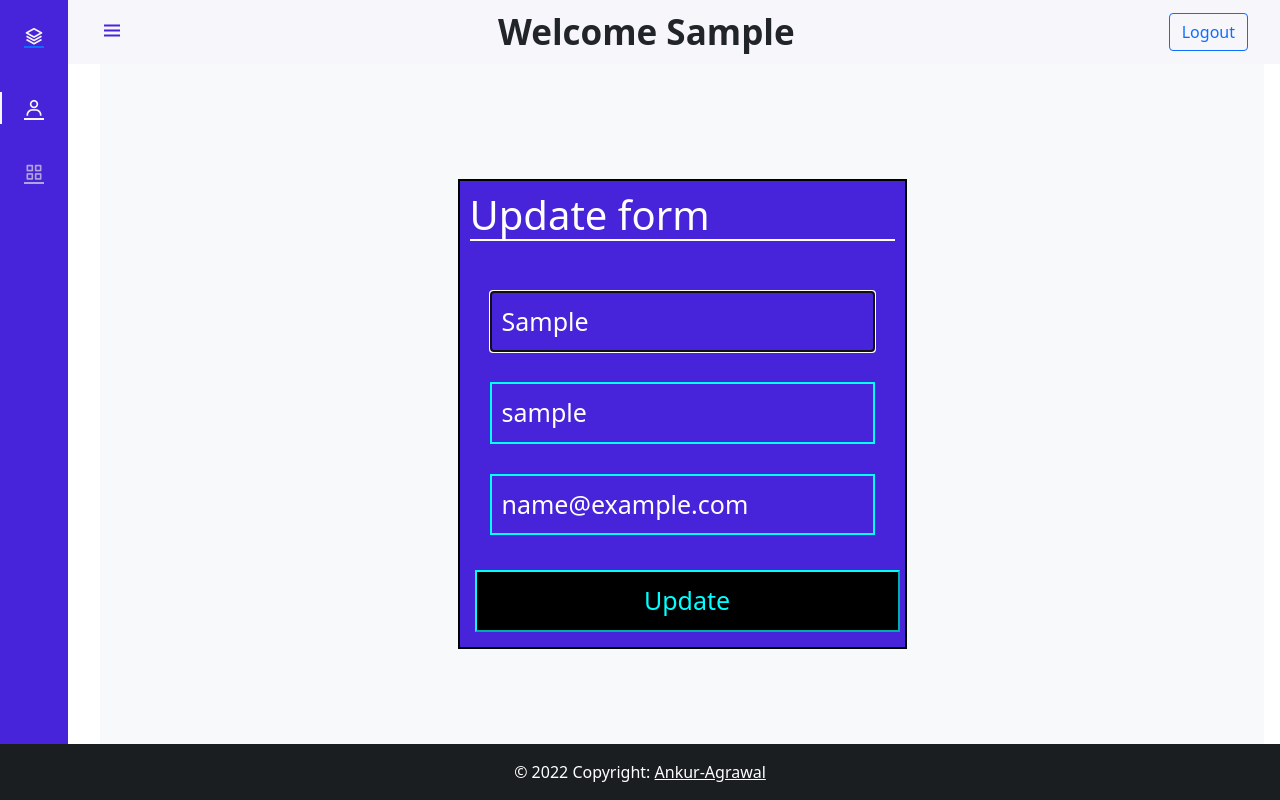
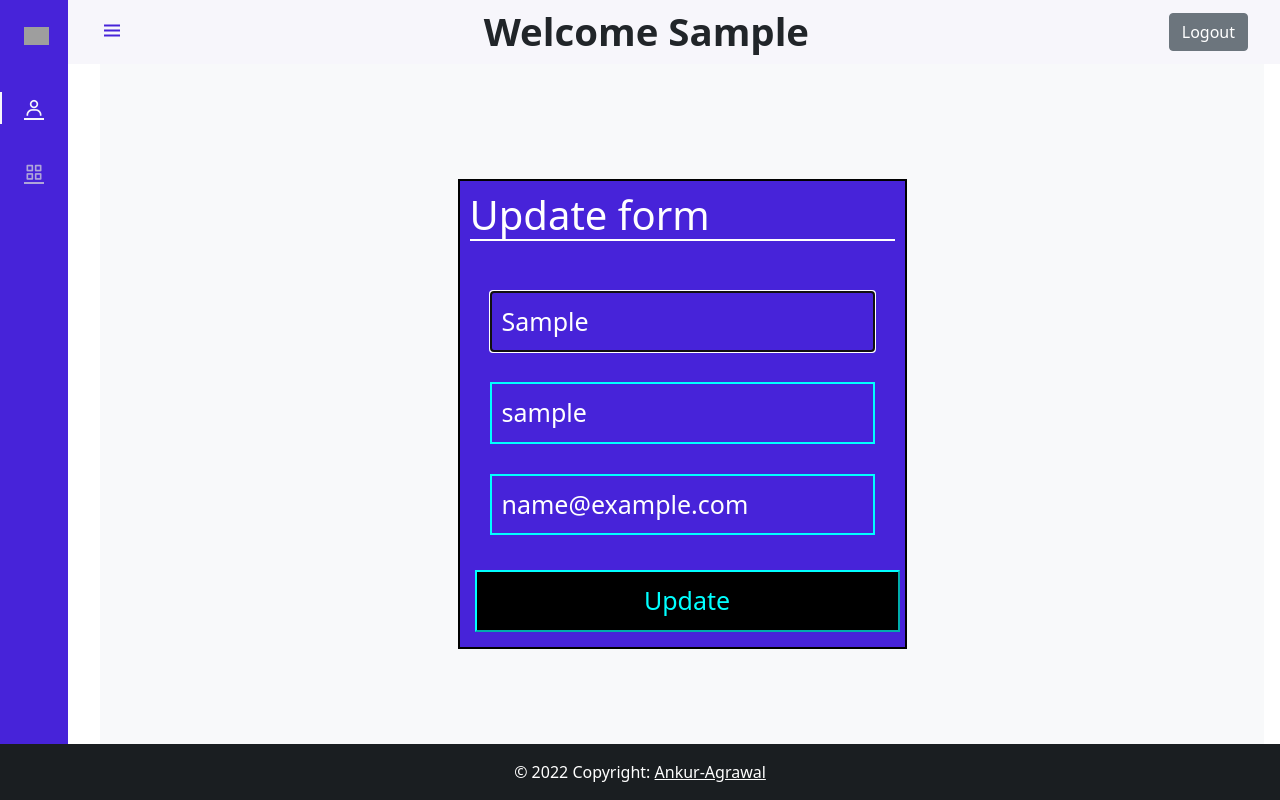
Before and after one commit to Ankur-Agrawal-ece20/Irrigation-Monitor, a Django app: page /edit in a window 1280 px wide. Run offline with Django 4.2, Linux system fonts and the light colour scheme; the visitor is signed in with stand-in values (Sample User, id 1); grey boxes are pictures that could not be loaded.

Commit message:
Fixing bugs

```diff
--- a/main/templates/base.html
+++ b/main/templates/base.html
@@ -11,6 +11,7 @@
   <link rel="stylesheet" type="text/css"
     href="https://cdn.jsdelivr.net/npm/bootstrap@5.0.0-beta1/dist/css/bootstrap.min.css" />
   <link rel="stylesheet" type="text/css" href="https://cdn.jsdelivr.net/npm/boxicons@latest/css/boxicons.min.css" />
+  <link rel="icon" href="{% static 'images/icon.png' %}">
   <title>Irrigation Monitor</title>
 </head>
 
@@ -18,20 +19,20 @@
   <header class="header" id="header">
     <div class="header_toggle"> <i class='bx bx-menu' id="header-toggle"></i> </div>
     {% if user.is_authenticated %}
-    <div class="header_text" style="font-size:35px;font-weight:800;"> Welcome {{ user.first_name }}</div>
+    <div class="header_text" style="font-size:3vw;font-weight:800;"> Welcome {{ user.first_name }}</div>
     <a href="logout">
-    <button type="button" class="btn btn-outline-primary btn-rounded">
+    <button type="button" class="btn btn-secondary btn-rounded">
       Logout
     </button>
     </a>
     {% else %}
-    <div class="header_text" style="font-size:35px;font-weight:800;"> Welcome to Irrigation Monitor</div>
+    <div class="header_text" style="font-size:3vw;font-weight:800;"> Welcome to Irrigation Monitor</div>
     {% endif %}
   </header>
   <div class="l-navbar" id="nav-bar">
     <nav class="nav">
       {% if user.is_authenticated %}
-      <div> <a href="#" class="nav_logo"> <i class='bx bx-layer nav_logo-icon'></i> <span
+      <div> <a href="/" class="nav_logo"> <img width="25" src="{% static 'images/icon.png' %}" alt="IM"/> <span
             class="nav_logo-name">Irrigation Monitor</span> </a>
 
         <div class="nav_list">
@@ -47,7 +48,7 @@
         <i class='bx bx-log-out nav_icon'></i> <span class="nav_name">SignOut</span>
       </a>
       {% else %}
-      <div> <a href="#" class="nav_logo"> <i class='bx bx-layer nav_logo-icon'></i> <span
+      <div> <a href="/" class="nav_logo"> <img width="25" src="{% static 'images/icon.png' %}" alt="IM"/> <span
             class="nav_logo-name">Irrigation Monitor</span> </a>
 
         <div class="nav_list">
--- a/main/templates/user.html
+++ b/main/templates/user.html
@@ -7,7 +7,7 @@
             <img style="max-width: 800px; width: 80vw;" src="https://miro.medium.com/max/1133/0*dozuMwdcMD1B9UyR">
         </div>
         <div class="col-sm" style="margin-top: 100px">
-            <h2 id="profile">PROFILE <a href="edit"><i class='bx bx-edit nav_icon'></i></a></h2>
+            <h2 id="profile">PROFILE <a href="edit"><i class='bx bx-edit nav_icon' style="font-size: 0.9em;"></i></a></h2>
             <div class="profileContainer">
                 <ul style="list-style-type: none;">
                     <li>
@@ -23,9 +23,9 @@
                         <h4 id="profile-devies">Devices: {{devices}}</h4>
                     </li>
                     <li>
-                        <button class="btn btn-outline-primary btn-rounded" onclick="add_device()" style="width:190px;text-align:center;">Add New Device</button>
+                        <button class="btn btn-primary btn-rounded mt-2" onclick="add_device()" style="width:190px;text-align:center;">Add New Device</button>
                         <a href="devices">
-                            <button class="btn btn-outline-primary btn-rounded" style="width:190px;text-align:center;">View All Devices</button>
+                            <button class="btn btn-outline-primary btn-rounded mt-2" style="width:190px;text-align:center;">View All Devices</button>
                         </a>
                     </li>
                 </ul>
```
